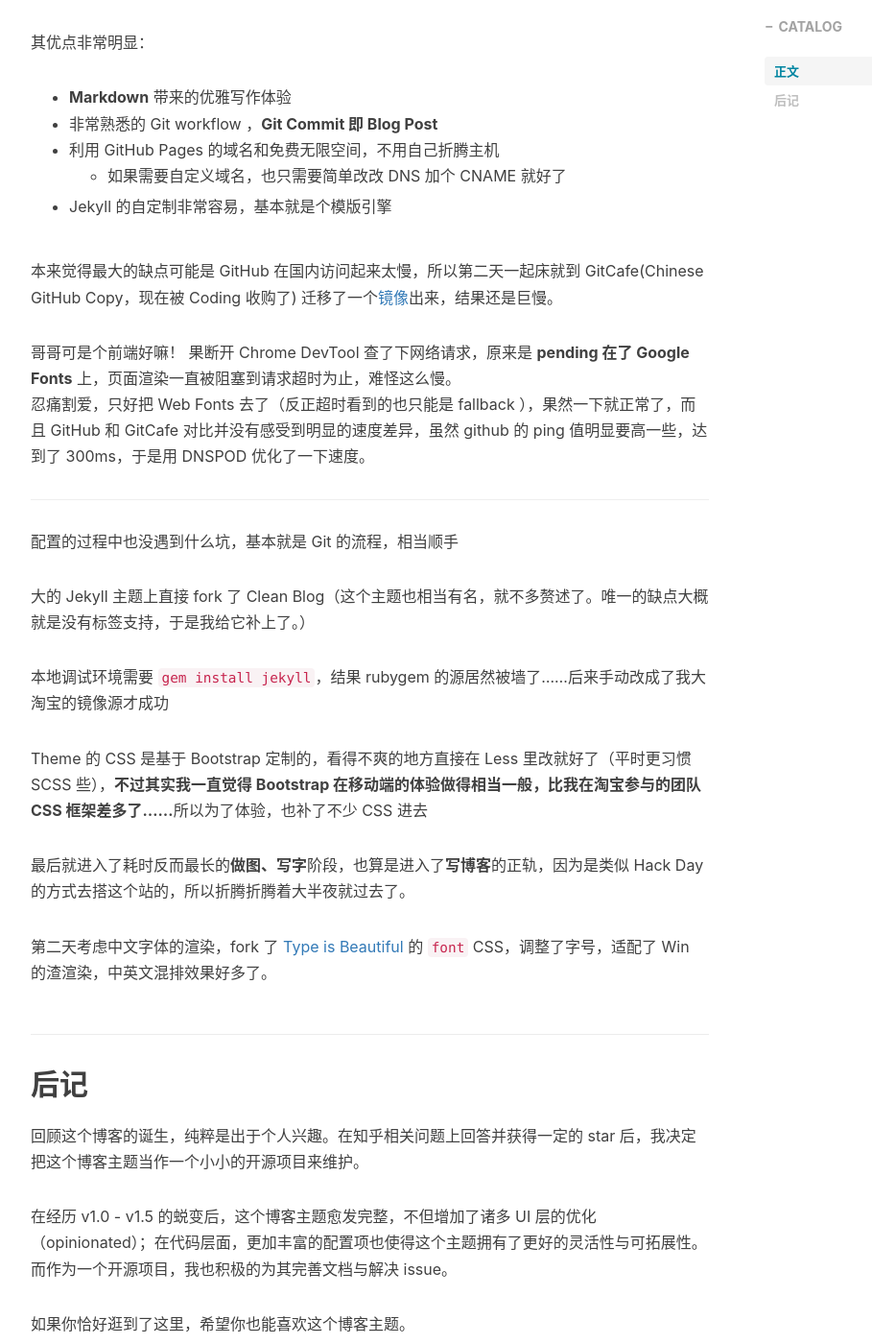
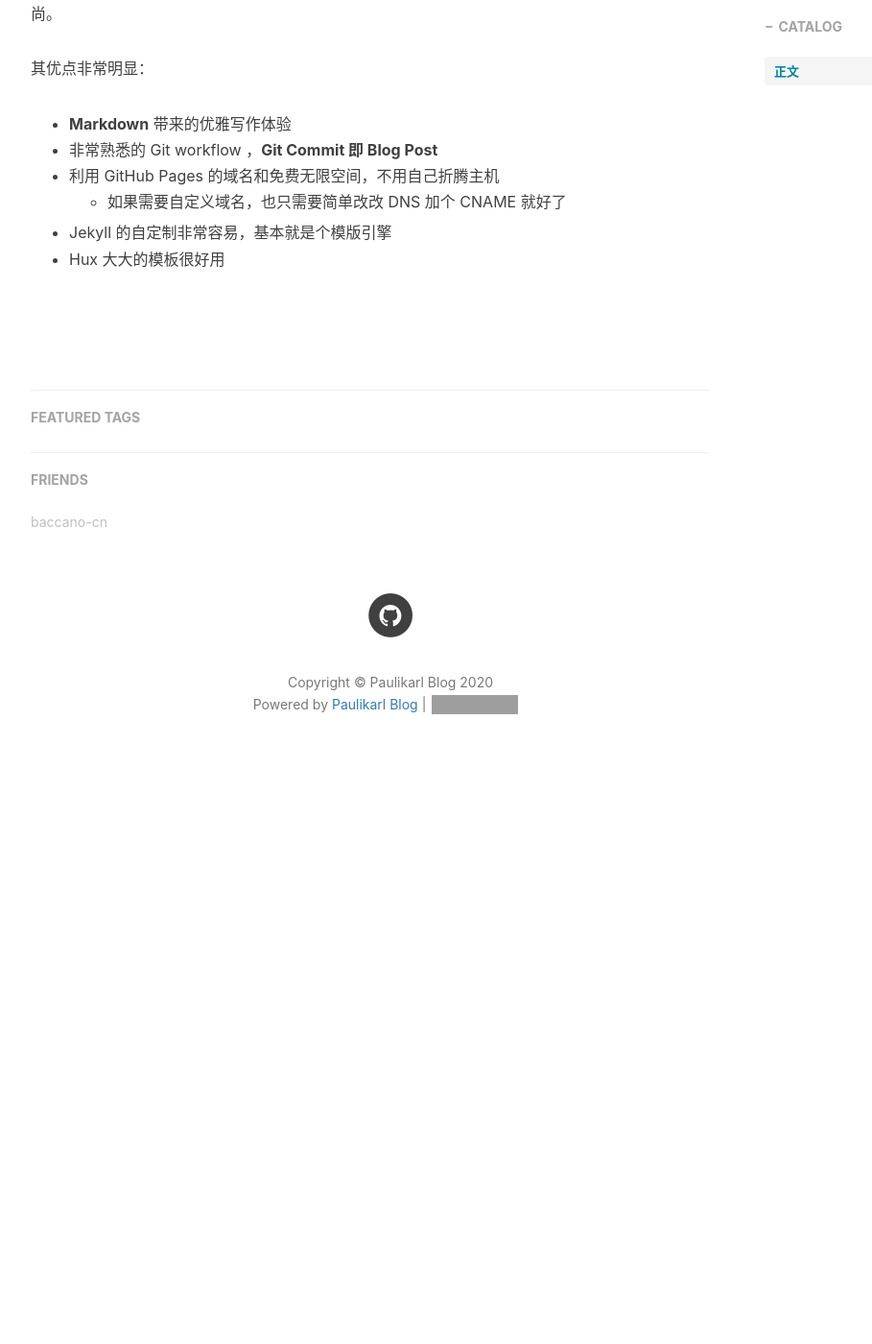
Before and after one commit to PauliKarl/paulikarl.github.io, a Jekyll site: the page built from _posts/2014-01-29-hello-2015.markdown, in a window 1280 px wide and 1400 px high, scrolled down 1202 px. Shown: the whole window at 96% size, without its empty margins (233-1142 px from the left). Built offline with Jekyll 4.4.1, drawn with Linux system fonts in a browser that asks for light colours; nearby versions of some CDN libraries; comment, search, counter and statistics services are not loaded; after the commit the page ends 2040 px from its top, so only the background shows below that; some of the changed text lies outside the part shown; grey boxes are pictures that could not be loaded.

Commit message:
init my post

```diff
--- a/_posts/2014-01-29-hello-2015.markdown
+++ b/_posts/2014-01-29-hello-2015.markdown
@@ -32,7 +32,7 @@ Hux 的 Blog 就这么开通了。
 
 接下来说说搭建这个博客的技术细节。
 
-正好之前就有关注过 [GitHub Pages](https://pages.github.com/) + [Jekyll](http://jekyllrb.com/) 快速 Building Blog 的技术方案，非常轻松时尚。
+正好之前就有关注过 [GitHub Pages](https://pages.github.com/) + [Jekyll](http://jekyllrb.com/) + [Hux](https://github.com/Huxpro/huxpro.github.io)快速 Building Blog 的技术方案，非常轻松时尚。
 
 其优点非常明显：
 
@@ -41,35 +41,4 @@ Hux 的 Blog 就这么开通了。
 * 利用 GitHub Pages 的域名和免费无限空间，不用自己折腾主机
 	* 如果需要自定义域名，也只需要简单改改 DNS 加个 CNAME 就好了
 * Jekyll 的自定制非常容易，基本就是个模版引擎
-
-
-本来觉得最大的缺点可能是 GitHub 在国内访问起来太慢，所以第二天一起床就到 GitCafe(Chinese GitHub Copy，现在被 Coding 收购了) 迁移了一个[镜像](http://huxpro.coding.me)出来，结果还是巨慢。
-
-哥哥可是个前端好嘛！ 果断开 Chrome DevTool 查了下网络请求，原来是 **pending 在了 Google Fonts** 上，页面渲染一直被阻塞到请求超时为止，难怪这么慢。
-忍痛割爱，只好把 Web Fonts 去了（反正超时看到的也只能是 fallback ），果然一下就正常了，而且 GitHub 和 GitCafe 对比并没有感受到明显的速度差异，虽然 github 的 ping 值明显要高一些，达到了 300ms，于是用 DNSPOD 优化了一下速度。
-
-
----
-
-配置的过程中也没遇到什么坑，基本就是 Git 的流程，相当顺手
-
-大的 Jekyll 主题上直接 fork 了 Clean Blog（这个主题也相当有名，就不多赘述了。唯一的缺点大概就是没有标签支持，于是我给它补上了。）
-
-本地调试环境需要 `gem install jekyll`，结果 rubygem 的源居然被墙了……后来手动改成了我大淘宝的镜像源才成功
-
-Theme 的 CSS 是基于 Bootstrap 定制的，看得不爽的地方直接在 Less 里改就好了（平时更习惯 SCSS 些），**不过其实我一直觉得 Bootstrap 在移动端的体验做得相当一般，比我在淘宝参与的团队 CSS 框架差多了……**所以为了体验，也补了不少 CSS 进去
-
-最后就进入了耗时反而最长的**做图、写字**阶段，也算是进入了**写博客**的正轨，因为是类似 Hack Day 的方式去搭这个站的，所以折腾折腾着大半夜就过去了。
-
-第二天考虑中文字体的渲染，fork 了 [Type is Beautiful](http://www.typeisbeautiful.com/) 的 `font` CSS，调整了字号，适配了 Win 的渣渲染，中英文混排效果好多了。
-
-
-## 后记
-
-回顾这个博客的诞生，纯粹是出于个人兴趣。在知乎相关问题上回答并获得一定的 star 后，我决定把这个博客主题当作一个小小的开源项目来维护。
-
-在经历 v1.0 - v1.5 的蜕变后，这个博客主题愈发完整，不但增加了诸多 UI 层的优化（opinionated）；在代码层面，更加丰富的配置项也使得这个主题拥有了更好的灵活性与可拓展性。而作为一个开源项目，我也积极的为其完善文档与解决 issue。
-
-如果你恰好逛到了这里，希望你也能喜欢这个博客主题。
-
-—— Hux 后记于 2015.10
+* Hux 大大的模板很好用
```
Also changed, not shown: other parts of _posts/2014-01-29-hello-2015.markdown (+6 -6 lines).
